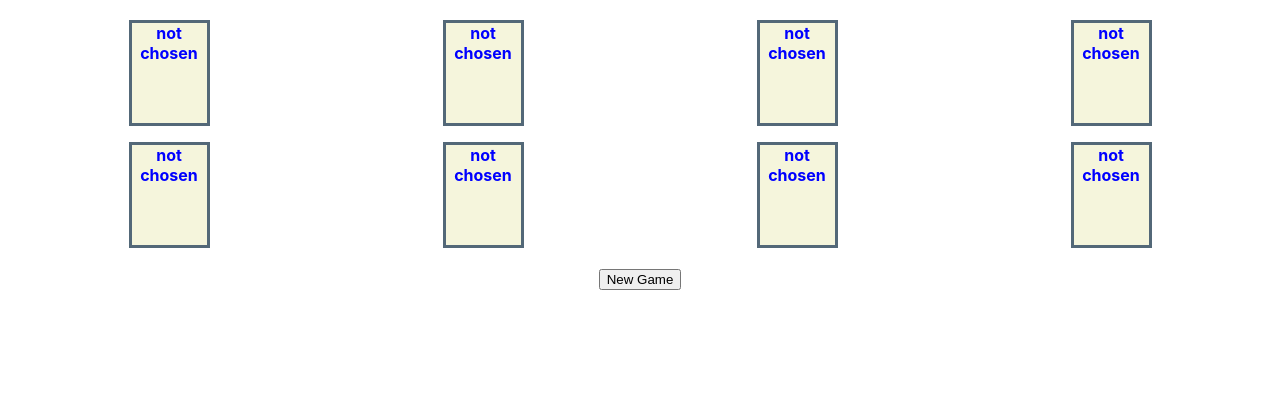
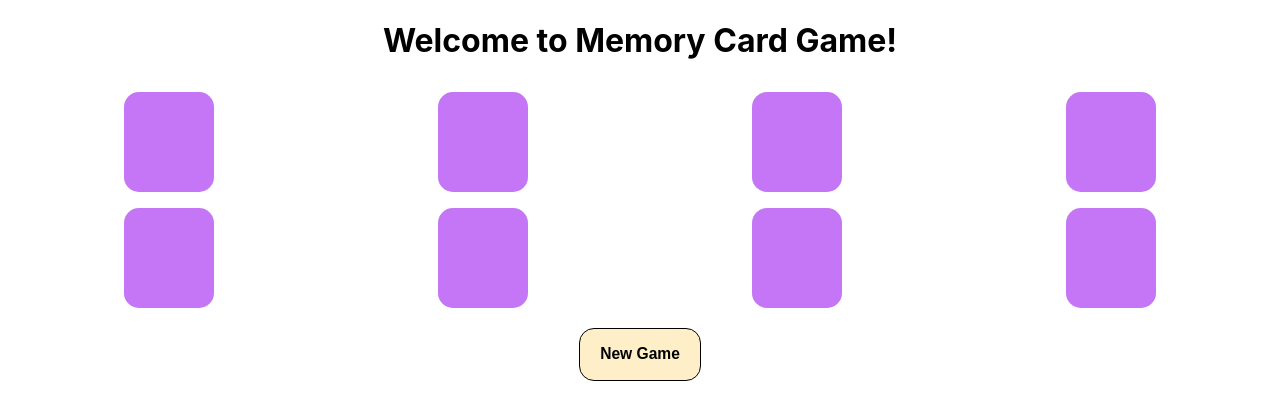
Before and after one commit to TienNguyen93/hw-2, a React (Create React App) app: page / in a window 1280 px wide. Shown: the top 420 px of the page. Built offline with nearby package versions, Linux system fonts and the light colour scheme.

Commit message:
add styling to button & cards

```diff
--- a/src/App.css
+++ b/src/App.css
@@ -4,15 +4,6 @@
   /* display: flex; */
   flex-direction: row;
   justify-content: center;
-}
-
-.card-flip {
-  height: 100px;
-  width: 75px;
-  background-color: lightblue;
-  border-style: solid;
-  border-color: #536878;
-  color: white;
 }
 
 .card-list {
@@ -25,14 +16,11 @@
   align-items: stretch;
 }
 
-
-.card {
-  height: 100px;
-  width: 75px;
-  background-color: #F5F5DC;
-  border-style: solid;
-  border-color: #536878;
-  color: blue;
+button {
+  background-color: #FFEFC9;
+  border-radius: 15px;
+  padding-left: 20px;
+  padding-right: 20px;
+  border: 0.5px solid;
   cursor: pointer;
-  position: relative;
 }
--- a/src/App.js
+++ b/src/App.js
@@ -5,22 +5,22 @@ import { useEffect, useState } from 'react';
 const cardValues = [
   {
     card: "Card",
-    type: "orange",
+    type: "Orange",
     match: false
   },
   {
     card: "Card",
-    type: "apple",
+    type: "Apple",
     match: false
   },
   {
     card: "Card",
-    type: "melon",
+    type: "Melon",
     match: false
   },
   {
     card: "Card",
-    type: "strawberry",
+    type: "Grape",
     match: false
   }
 ]
@@ -99,9 +99,7 @@ function App() {
 
   return (
     <div className='App'>
-      {openCards.length === cards.length
-        ? <h1>You won!</h1>
-        : ""}
+      <h1>Welcome to Memory Card Game!</h1>
       <div className='card-list'>
         {cards.map((card, index) => (
           <Card
@@ -113,7 +111,12 @@ function App() {
           />
         ))}
       </div>
-      <button onClick={resetGame}>New Game</button>
+      {openCards.length === cards.length
+        ? <h1>You won!</h1>
+        : ""}
+      <button onClick={resetGame}>
+        <h3>New Game</h3>
+      </button>
     </div>
   );
 }
--- a/src/component/Card.js
+++ b/src/component/Card.js
@@ -5,11 +5,27 @@ const Card = ({ card, index, handleCardClick, isCardChosen}) => {
     handleCardClick(card.type, index)
   }
 
+  const style = {
+    card: {
+      height: "100px",
+      width: "90px",
+      backgroundColor: "#F5F5DC",
+      color: "blue",
+      cursor: "pointer",
+      position: "relative",
+      borderRadius: "15px"
+    }
+  }
+
   return (
-    <div className="card" onClick={handleClick}>
+    <div style={style.card} onClick={handleClick}>
       {isCardChosen(card.type, index)
-        ? <b>{card.type}</b>
-        : <b>not chosen</b>}
+        ?
+        <div style={{...style.card, border: '1.5px solid black'}}>
+          <h3>{card.type}</h3>
+        </div>
+        : <div style={{...style.card,
+          backgroundColor: '#C576F6'}}></div> }
     </div>
   )
 }
```
